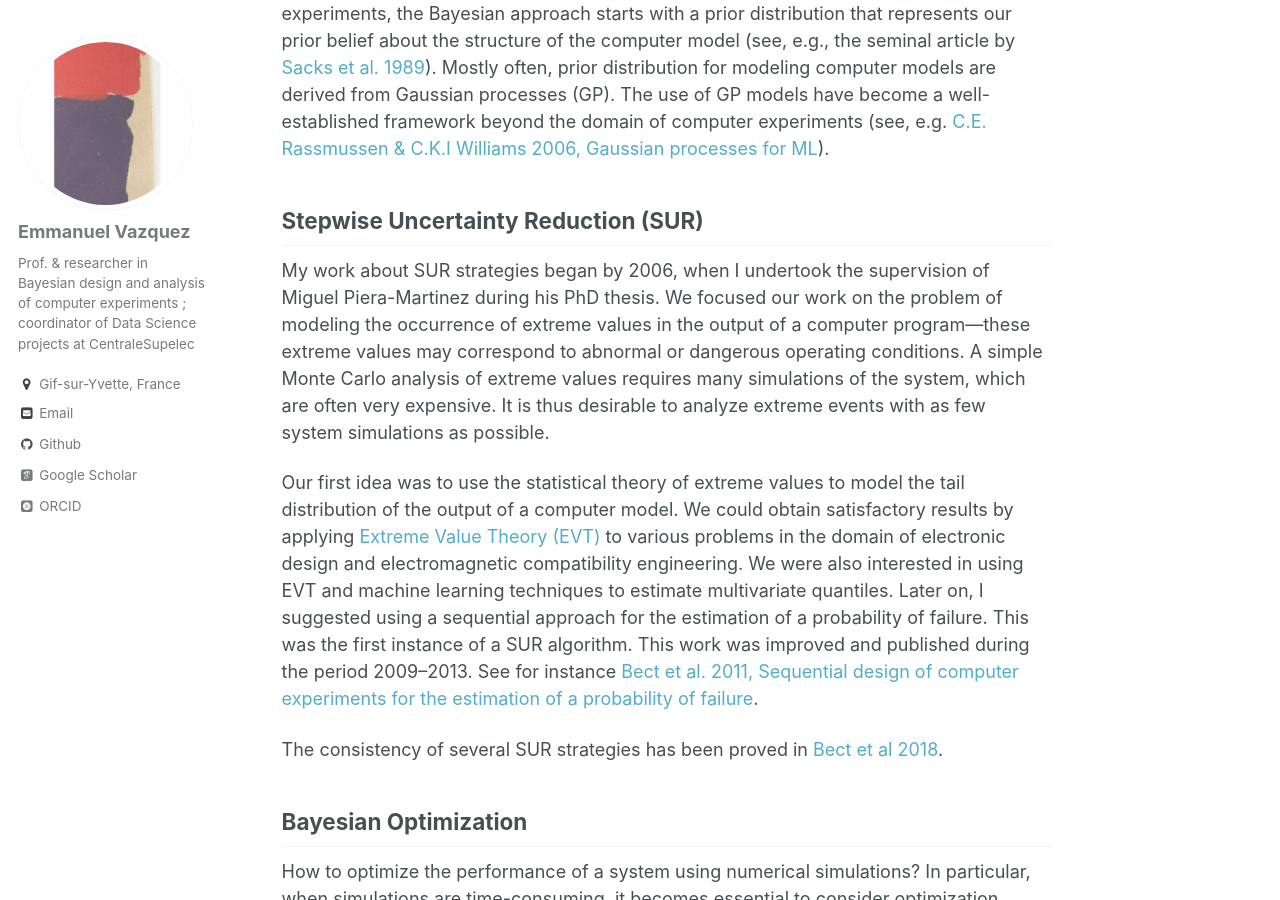
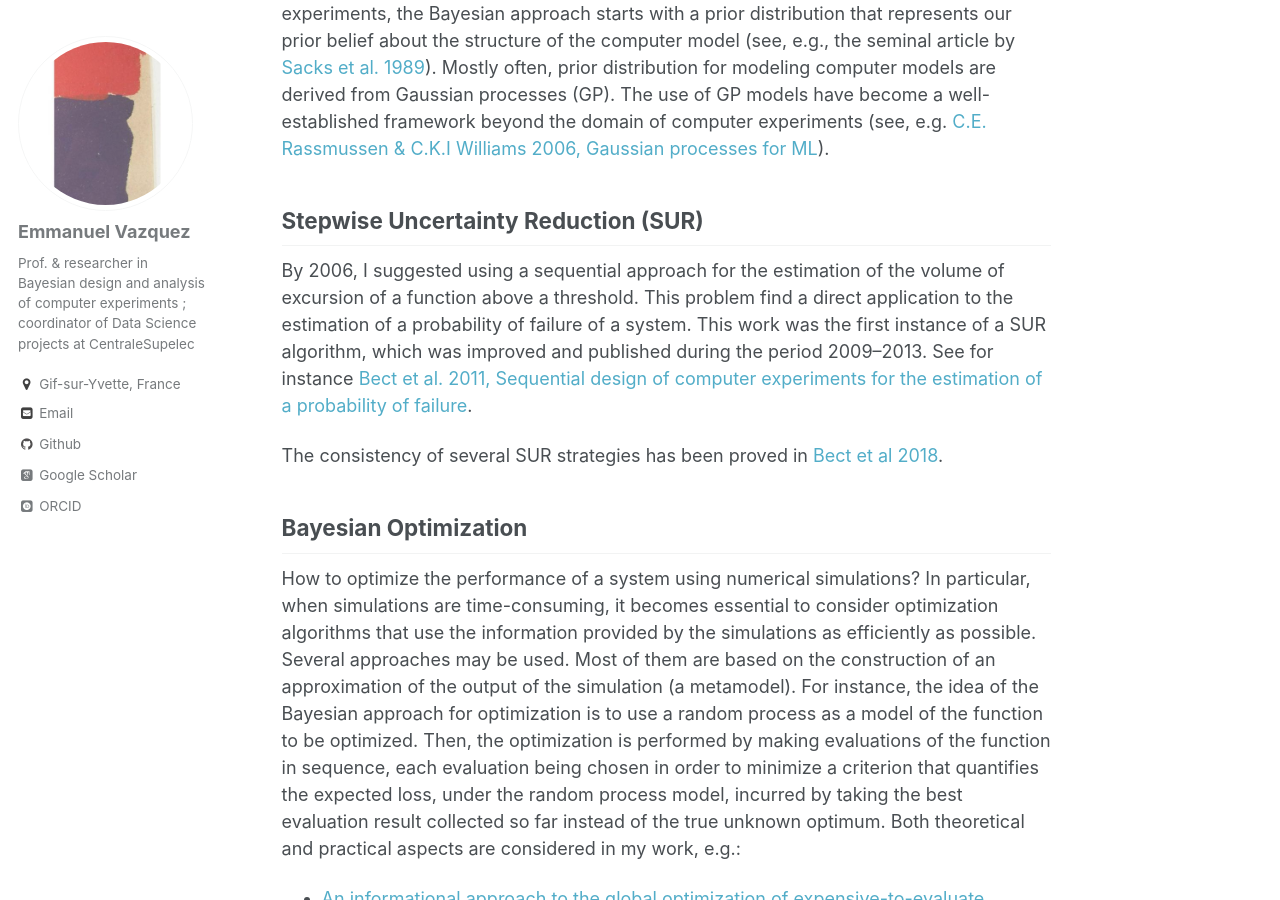
Before and after one commit to emvazquez/emvazquez.github.io, a Jekyll site: the page built from _pages/bdace.md, in a window 1280 px wide and 900 px high, scrolled down 292 px. Built offline with Jekyll 4.4.1, drawn with Linux system fonts in a browser that asks for light colours; some web fonts are replaced.

Commit message:
Update bdace.md

```diff
--- a/_pages/bdace.md
+++ b/_pages/bdace.md
@@ -11,11 +11,7 @@ My work relies on the Bayesian sequential decision theory.  In the domain of com
 Stepwise Uncertainty Reduction (SUR)
 ------
 
-My work about SUR strategies began by 2006, when I undertook the supervision of Miguel
-Piera-Martinez during his PhD thesis. We focused our work on the problem of modeling the occurrence of extreme values in the output of a computer program---these extreme values may correspond to
-abnormal or dangerous operating conditions.  A simple Monte Carlo analysis of extreme values requires many simulations of the system, which are often very expensive. It is thus desirable to analyze extreme events with as few system simulations as possible.
-
-Our first idea was to use the statistical theory of extreme values to model the tail distribution of the output of a computer model. We could obtain satisfactory results by applying [Extreme Value Theory (EVT)](https://en.wikipedia.org/wiki/Extreme_value_theory) to various problems in the domain of electronic design and electromagnetic compatibility engineering. We were also interested in using EVT and machine learning techniques to estimate multivariate quantiles. Later on, I suggested using a sequential approach for the estimation of a probability of failure. This was the first instance of a SUR algorithm. This work was improved and published during the period 2009--2013. See for instance [Bect et al. 2011, Sequential design of computer experiments for the estimation of a probability of failure](https://link.springer.com/article/10.1007/s11222-011-9241-4).
+By 2006, I suggested using a sequential approach for the estimation of the volume of excursion of a function above a threshold. This problem find a direct application to the estimation of a probability of failure of a system. This work was the first instance of a SUR algorithm, which was improved and published during the period 2009--2013. See for instance [Bect et al. 2011, Sequential design of computer experiments for the estimation of a probability of failure](https://link.springer.com/article/10.1007/s11222-011-9241-4).
 
 The consistency of several SUR strategies has been proved in [Bect et al 2018](https://arxiv.org/abs/1608.01118).
 
```
